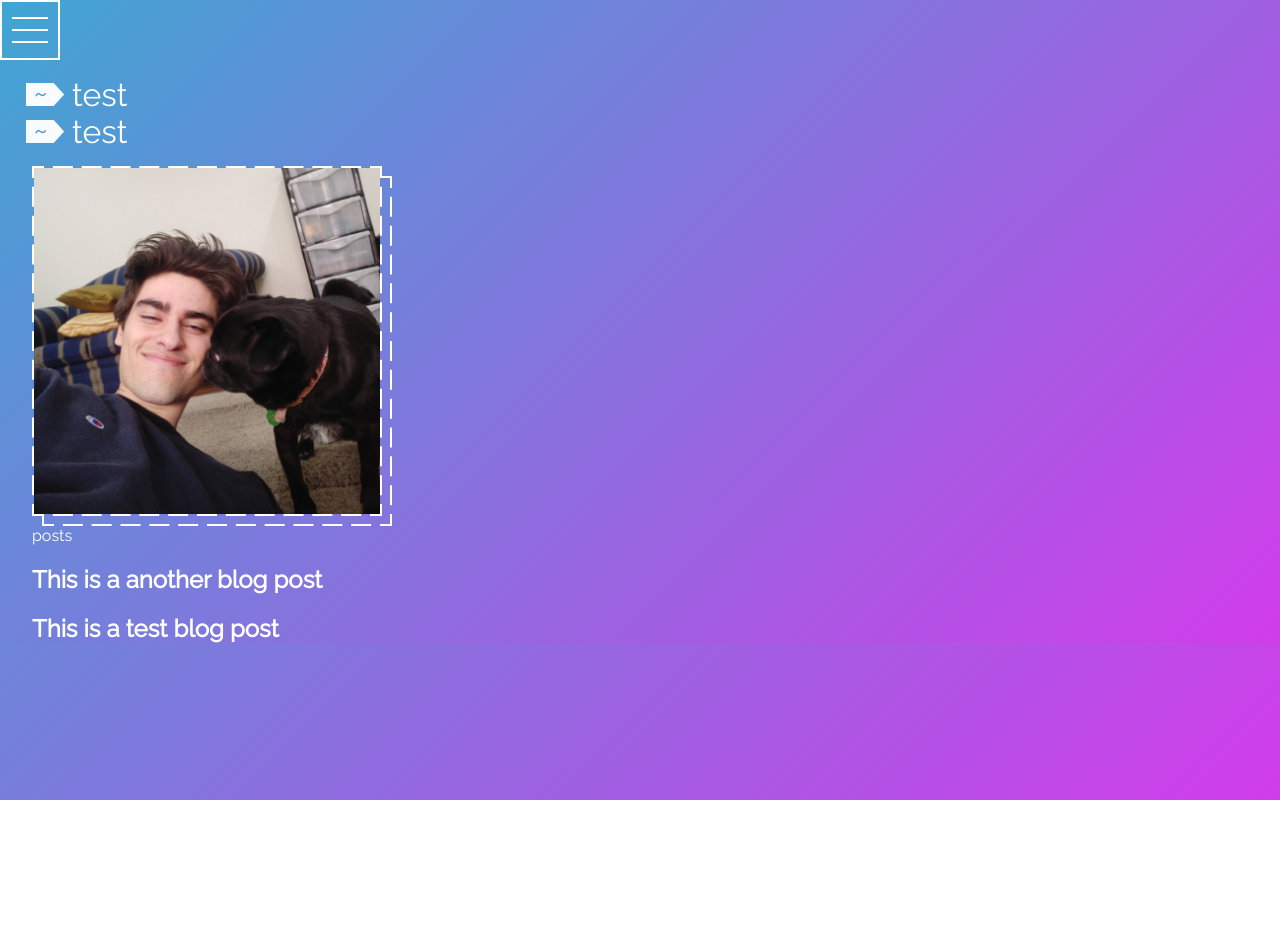
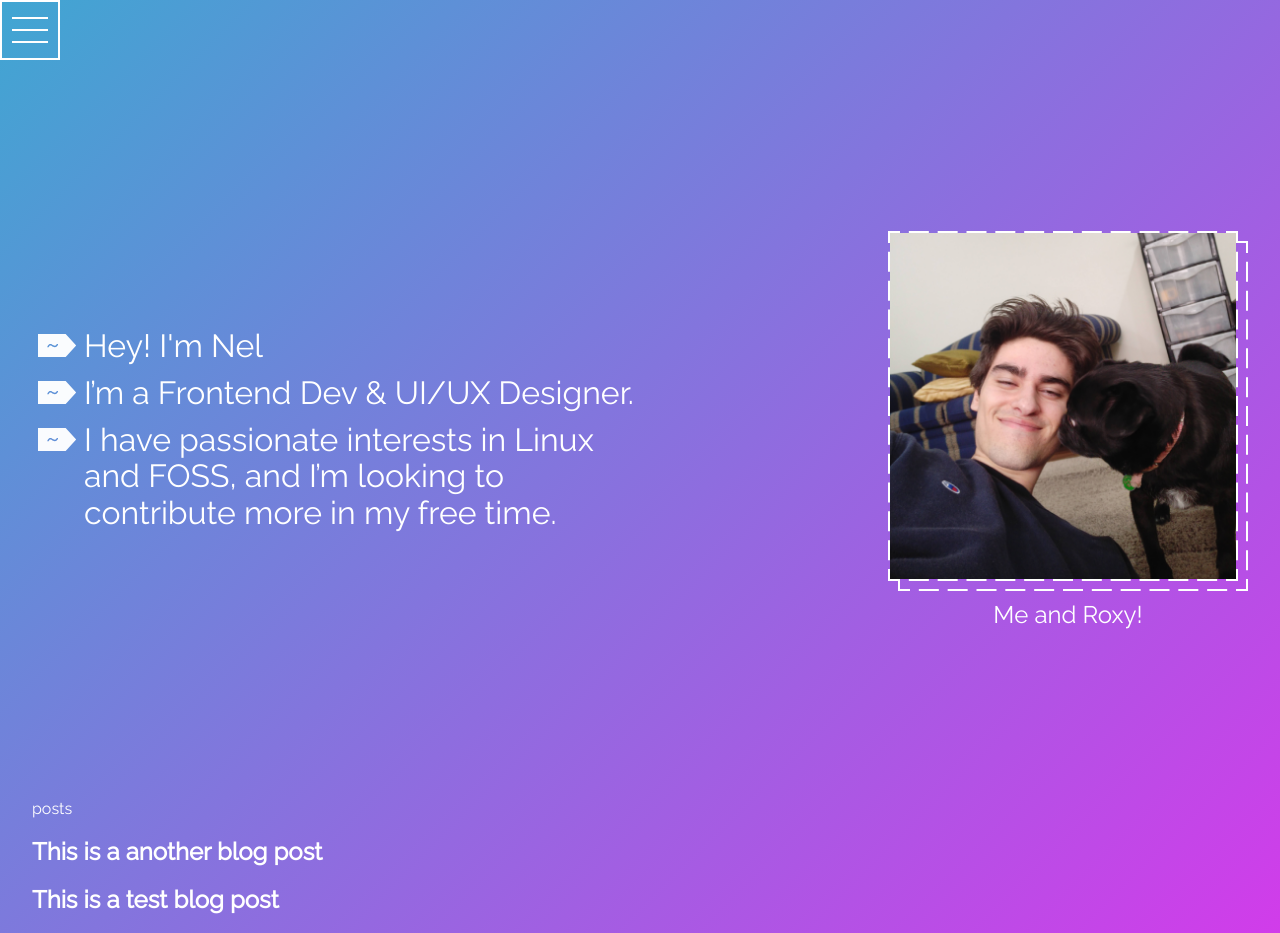
Before and after one commit to imNel/imnel.github.io, a Next.js app: page / in a window 1280 px wide. Before the commit the page ends 800 px from the top, so only its background shows below. Built offline with nearby package versions, Linux system fonts and the light colour scheme.

Commit message:
More homepage styling - minor polish needed

```diff
--- a/package.json
+++ b/package.json
@@ -15,6 +15,7 @@
     "gray-matter": "^4.0.3",
     "marked": "^4.1.0",
     "next": "12.3.0",
+    "normalize.css": "^8.0.1",
     "react": "18.2.0",
     "react-dom": "18.2.0",
     "sass": "^1.54.9"
--- a/pages/_app.tsx
+++ b/pages/_app.tsx
@@ -1,10 +1,26 @@
 import "../styles/global.scss";
+import "normalize.css";
 import type { AppProps } from "next/app";
 import Header from "../components/Header/Header";
+import { useScroll } from "framer-motion";
+import { useEffect, useState } from "react";
 
 function MyApp({ Component, pageProps }: AppProps) {
+  const { scrollY } = useScroll();
+  const [y, setY] = useState(0);
+
+  useEffect(() => {
+    return scrollY.onChange((latest) => {
+      setY(latest);
+    });
+  }, []);
+
   return (
     <>
+      <div
+        className="background"
+        style={{ transform: `translateY(${y * 0.5}px)` }} // Experimental Parallaxing
+      ></div>
       <Header />
       <Component {...pageProps} />
     </>
--- a/pages/index.tsx
+++ b/pages/index.tsx
@@ -8,10 +8,16 @@ import { sortByDate } from "../utils";
 const Home: NextPage = ({ posts }: any) => {
   return (
     <div className={style.container}>
+      <section className={style.feature}>
         <ul className={style.feature_list}>
-        <li>test</li>
-        <li>test</li>
+          <li>Hey! I'm Nel</li>
+          <li>I’m a Frontend Dev & UI/UX Designer.</li>
+          <li>
+            I have passionate interests in Linux and FOSS, and I’m looking to
+            contribute more in my free time.
+          </li>
         </ul>
+        <div style={{ flex: 0.3 }}>
           <div className={style.feature_image}>
             <div>
               <img src="me.png" />
@@ -20,7 +26,10 @@ const Home: NextPage = ({ posts }: any) => {
               <div></div>
             </div>
           </div>
-      <div>
+          <div className={style.feature_image_caption}>Me and Roxy!</div>
+        </div>
+      </section>
+      <div style={{ overflow: "hidden" }}>
         posts
         {posts.map((post: any, index: any) => (
           <h2 key={"post_" + index}>{post.frontmatter.title}</h2>
--- a/styles/Header.module.scss
+++ b/styles/Header.module.scss
@@ -37,8 +37,8 @@ $gap: 20px;
 }
 
 .btn {
-  min-width: 60px;
-  min-height: 60px;
+  min-width: variables.$header-height;
+  min-height: variables.$header-height;
   padding: 15px 10px;
 
   border: variables.$border;
--- a/styles/Home.module.scss
+++ b/styles/Home.module.scss
@@ -1,4 +1,6 @@
 @use "./variables.scss";
+
+$gap: 10px;
 
 .container {
   margin: 0 auto;
@@ -7,8 +9,20 @@
 }
 
 .feature {
+  height: calc(100vh - variables.$header-height);
+  display: flex;
+
+  align-items: center;
+  justify-content: space-between;
+
   &_list {
+    margin: 0;
+    display: flex;
+    flex-direction: column;
+    gap: $gap;
+    flex: 0.5;
     list-style-image: url("/powerline.svg");
+    padding-left: 52px;
     li {
       font-size: 2rem;
     }
@@ -49,112 +63,13 @@
       top: $shadow-offset;
       left: $shadow-offset;
     }
+
+    &_caption {
+      padding-top: $gap;
+      text-align: center;
+      font-size: 1.5rem;
+    }
   }
-}
-
-.main {
-  padding: 4rem 0;
-  flex: 1;
-  display: flex;
-  flex-direction: column;
-  justify-content: center;
-  align-items: center;
-}
-
-.footer {
-  display: flex;
-  flex: 1;
-  padding: 2rem 0;
-  border-top: 1px solid #eaeaea;
-  justify-content: center;
-  align-items: center;
-}
-
-.footer a {
-  display: flex;
-  justify-content: center;
-  align-items: center;
-  flex-grow: 1;
-}
-
-.title a {
-  color: #0070f3;
-  text-decoration: none;
-}
-
-.title a:hover,
-.title a:focus,
-.title a:active {
-  text-decoration: underline;
-}
-
-.title {
-  margin: 0;
-  line-height: 1.15;
-  font-size: 4rem;
-}
-
-.title,
-.description {
-  text-align: center;
-}
-
-.description {
-  margin: 4rem 0;
-  line-height: 1.5;
-  font-size: 1.5rem;
-}
-
-.code {
-  background: #fafafa;
-  border-radius: 5px;
-  padding: 0.75rem;
-  font-size: 1.1rem;
-  font-family: Menlo, Monaco, Lucida Console, Liberation Mono, DejaVu Sans Mono,
-    Bitstream Vera Sans Mono, Courier New, monospace;
-}
-
-.grid {
-  display: flex;
-  align-items: center;
-  justify-content: center;
-  flex-wrap: wrap;
-  max-width: 800px;
-}
-
-.card {
-  margin: 1rem;
-  padding: 1.5rem;
-  text-align: left;
-  color: inherit;
-  text-decoration: none;
-  border: 1px solid #eaeaea;
-  border-radius: 10px;
-  transition: color 0.15s ease, border-color 0.15s ease;
-  max-width: 300px;
-}
-
-.card:hover,
-.card:focus,
-.card:active {
-  color: #0070f3;
-  border-color: #0070f3;
-}
-
-.card h2 {
-  margin: 0 0 1rem 0;
-  font-size: 1.5rem;
-}
-
-.card p {
-  margin: 0;
-  font-size: 1.25rem;
-  line-height: 1.5;
-}
-
-.logo {
-  height: 1em;
-  margin-left: 0.5rem;
 }
 
 @media (max-width: 600px) {
--- a/styles/global.scss
+++ b/styles/global.scss
@@ -6,13 +6,8 @@
   font-family: Raleway;
 }
 
-html,
 body {
-  background: linear-gradient(135deg, #40a6d2 0%, #d13cea 100%);
-
-  padding: 0;
-  margin: 0;
-
+  position: relative;
   min-height: 100%;
   color: #ffffff;
 }
@@ -21,6 +16,18 @@ body {
   margin-left: auto;
   margin-right: auto;
   max-width: variables.$max;
+}
+
+.background {
+  position: absolute;
+  top: 0;
+  right: 0;
+  left: 0;
+  bottom: 0;
+  display: flex;
+  align-items: center;
+  z-index: -100;
+  background: linear-gradient(135deg, #40a6d2 0%, #d13cea 100%);
 }
 
 a {
--- a/styles/variables.scss
+++ b/styles/variables.scss
@@ -1,4 +1,6 @@
 $max: 1300px;
 $primary: #ffffff;
 
+$header-height: 60px;
+
 $border: solid 2px $primary;
```
Also changed, not shown: 1 other file (tests, documents, lock files or other folders). Lines whose indentation alone changed are shown as unchanged.
